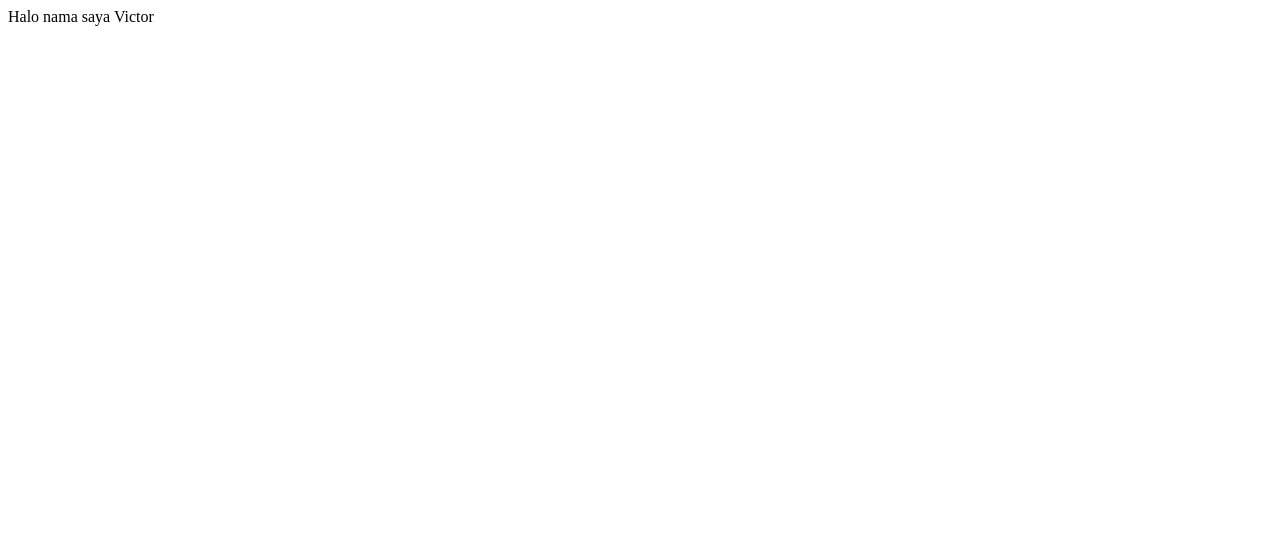
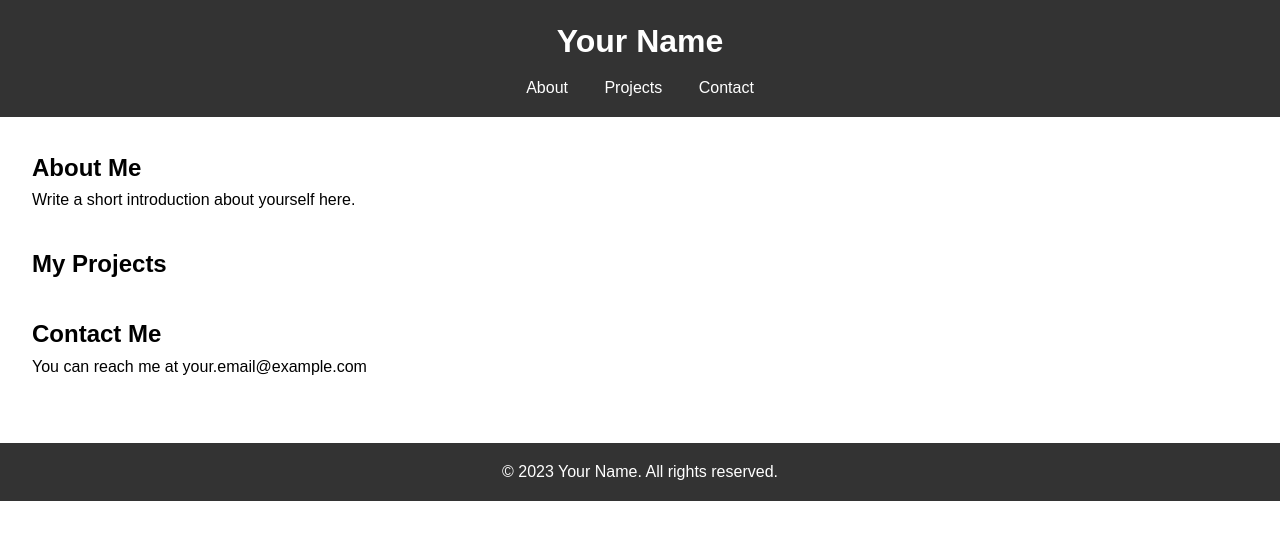
Before and after one commit to iluciferos/iluciferos.github.io, a plain HTML site: page index.html in a window 1280 px wide. Drawn offline with Linux system fonts and the light colour scheme.

Commit message:
Add files via upload

```diff
--- a/index.html
+++ b/index.html
@@ -1 +1,42 @@
-Halo nama saya Victor
+<!DOCTYPE html>
+<html lang="en">
+<head>
+    <meta charset="UTF-8">
+    <meta name="viewport" content="width=device-width, initial-scale=1.0">
+    <title>Your Name - Portfolio</title>
+    <link rel="stylesheet" href="style.css">
+</head>
+<body>
+    <header>
+        <h1>Your Name</h1>
+        <nav>
+            <ul>
+                <li><a href="#about">About</a></li>
+                <li><a href="#projects">Projects</a></li>
+                <li><a href="#contact">Contact</a></li>
+            </ul>
+        </nav>
+    </header>
+
+    <main>
+        <section id="about">
+            <h2>About Me</h2>
+            <p>Write a short introduction about yourself here.</p>
+        </section>
+
+        <section id="projects">
+            <h2>My Projects</h2>
+            <!-- Add project details or images here -->
+        </section>
+
+        <section id="contact">
+            <h2>Contact Me</h2>
+            <p>You can reach me at your.email@example.com</p>
+        </section>
+    </main>
+
+    <footer>
+        <p>&copy; 2023 Your Name. All rights reserved.</p>
+    </footer>
+</body>
+</html>
--- /dev/null
+++ b/style.css
@@ -0,0 +1,57 @@
+/* Reset some default styles */
+body, h1, h2, h3, p, ul, li {
+    margin: 0;
+    padding: 0;
+}
+
+body {
+    font-family: Arial, sans-serif;
+    line-height: 1.6;
+}
+
+header {
+    background-color: #333;
+    color: #fff;
+    text-align: center;
+    padding: 1rem;
+}
+
+header h1 {
+    font-size: 2rem;
+    margin-bottom: 0.5rem;
+}
+
+nav ul {
+    list-style: none;
+}
+
+nav ul li {
+    display: inline;
+}
+
+nav ul li a {
+    color: #fff;
+    text-decoration: none;
+    padding: 0.5rem 1rem;
+}
+
+nav ul li a:hover {
+    background-color: #555;
+    transition: background-color 0.3s ease;
+}
+
+
+main {
+    padding: 2rem;
+}
+
+section {
+    margin-bottom: 2rem;
+}
+
+footer {
+    text-align: center;
+    padding: 1rem;
+    background-color: #333;
+    color: #fff;
+}
```
